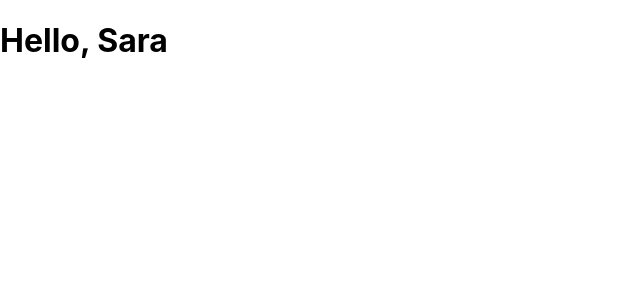
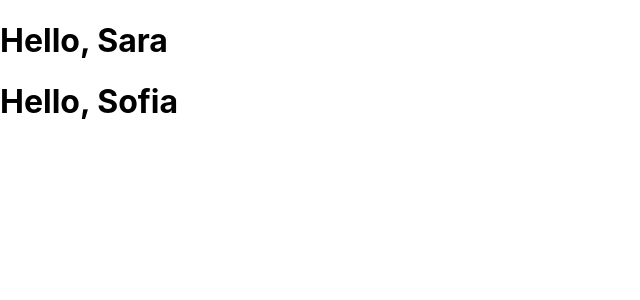
Before and after one commit to AHmims/LonelyGo, a React (Create React App) app: page / in a window 1280 px wide. Shown: the top 300 px of the page, without its empty margins (0-640 px from the left). Built offline with nearby package versions, Linux system fonts and the light colour scheme.

Commit message:
sana 7ilwa

```diff
--- a/src/App.js
+++ b/src/App.js
@@ -3,7 +3,12 @@ function Welcome(props) {
 }
 
 function App(){
-  return <Welcome name="Sara" />;
+  return(
+    <div>
+      <Welcome name="Sara" />
+      <Welcome name="Sofia" />
+    </div>
+  );
 }
 
 export default App;
```
